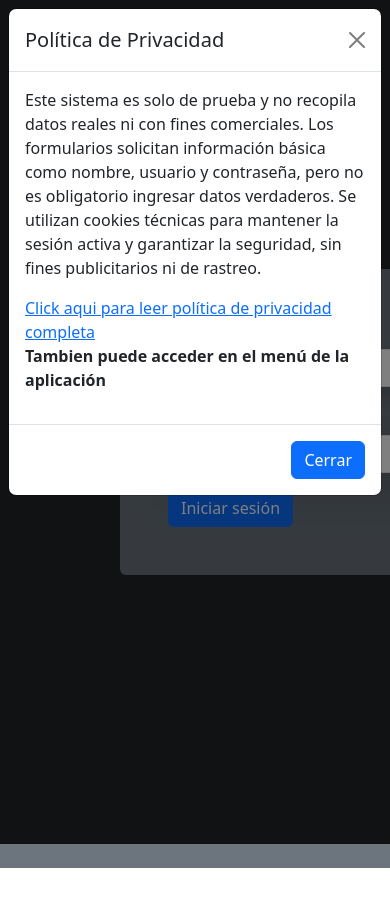
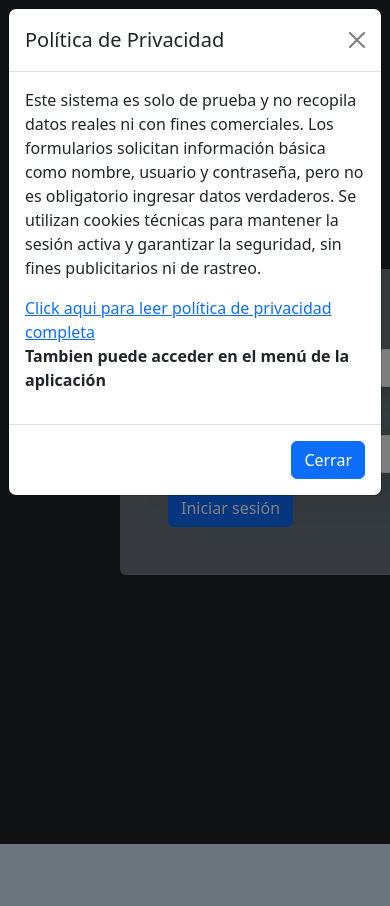
Before and after one commit to Pedrochacon9621/FrontendAppCasos-p1, a React (Vite) app: page /form1 in a window 390 px wide. Shown: the top 906 px of the page. Before the commit the page ends 868 px from the top, so only its background shows below. Built offline with nearby package versions, Linux system fonts and the light colour scheme.

Commit message:
responsive 2 12092025

```diff
--- a/src/App.jsx
+++ b/src/App.jsx
@@ -18,7 +18,7 @@ import './App.css'
 
 function App() {
   return (
-    <div className="bg-secondary pb-4" style={{ minHeight: "100vh", minWidth:"720px" }}>
+    <div className="bg-secondary pb-4" style={{  maxHeight:"100vh", minHeight: "1280px", minWidth:"720px" }}>
        <UserProvider>
         <BrowserRouter>
           {/* Renderizar la navegación solo si la ruta no es "/form1" */}
```
